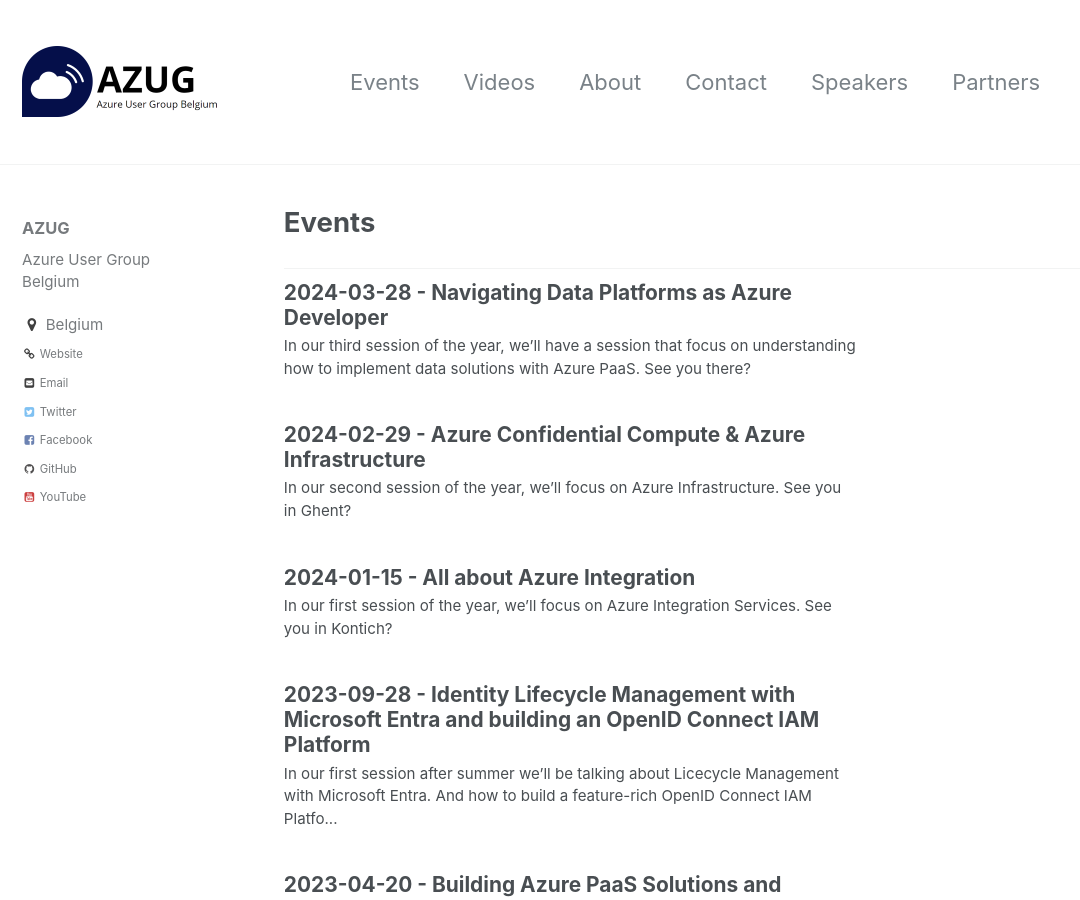
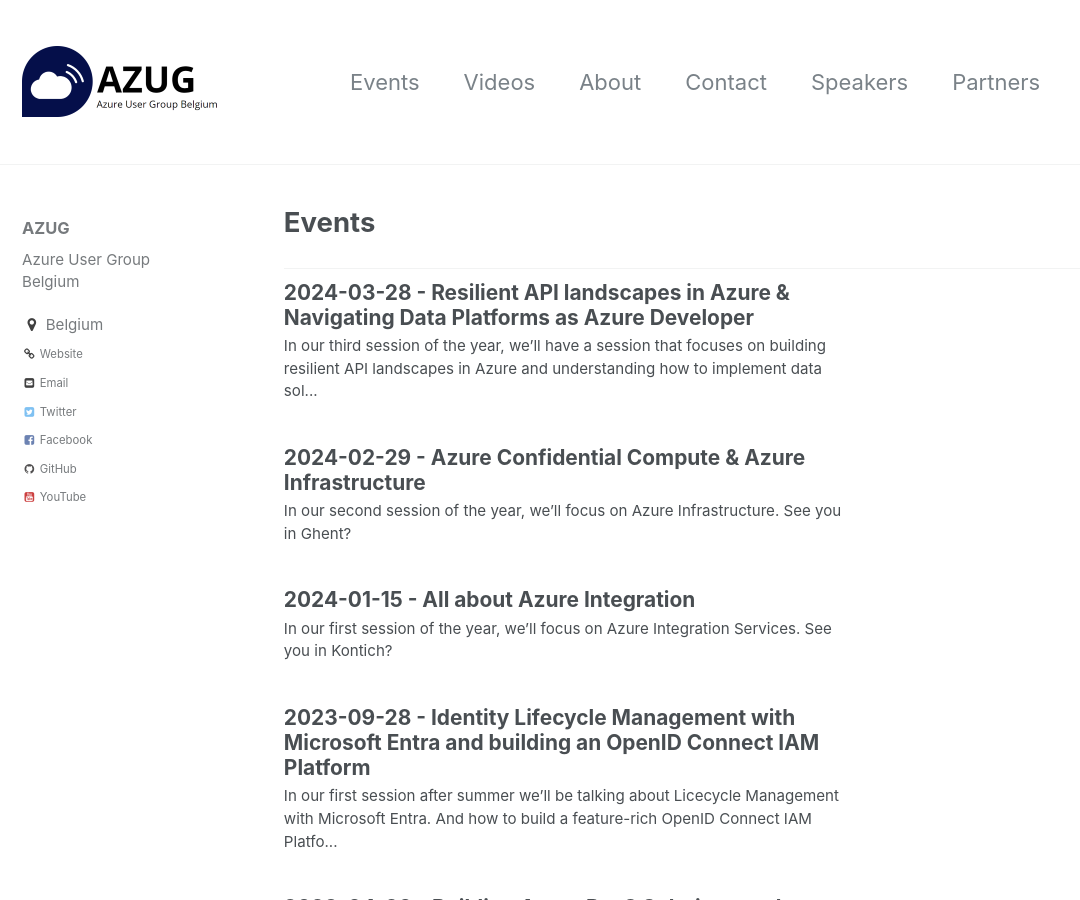
Before and after one commit to AzugBe/azugbe.github.io, a Jekyll site: the page built from _pages/events.html, in a window 1280 px wide and 900 px high. Shown: the whole window, without its empty margins (0-1080 px from the left). Built offline with Jekyll 4.4.1, drawn with Linux system fonts in a browser that asks for light colours; comment, search, counter and statistics services are not loaded.

Commit message:
feat: Building a resilient API landscape with Azure API Management

```diff
--- a/_posts/events/2024-03-28---azure-developer-data.md
+++ b/_posts/events/2024-03-28---azure-developer-data.md
@@ -1,6 +1,6 @@
 ---
 layout: single
-title: "2024-03-28 - Navigating Data Platforms as Azure Developer"
+title: "2024-03-28 - Resilient API landscapes in Azure & Navigating Data Platforms as Azure Developer"
 date: 2024-03-28 18:00:00 +0000
 comments: true
 published: true
@@ -9,9 +9,20 @@ tags: ["Events"]
 author: ["Glenn Colpaert"]
 ---
 
-In our third session of the year, we'll have a session that focus on understanding how to implement data solutions with Azure PaaS. See you there?
+In our third session of the year, we'll have a session that focuses on building resilient API landscapes in Azure and understanding how to implement data solutions with Azure PaaS. See you there?
 
 ## Agenda
+
+### Building a resilient API landscape with Azure API Management
+
+<img src="/assets/media/speakers/tom-kerkhove.jpg" alt="Tom Kerkhove" align="right" height="100" width="100" style="margin-right: 20px;">
+In the digital age that we live in, we highly depend on cloud services being available that we build upon. However, failure is inevitable and will happen - The question is, will you notice it?
+
+When building platforms it is crucial to ensure that you will seamlessly handle failure and by being resilient to them. Come learn how Azure API Management helps you mitigate and recover from failures by using built-in load balancing and circuit-breaking capabilities.
+
+You will also learn how you can route traffic based on your needs and simulate outages in your API platform to verify your resiliency.
+
+**Speaker: Tom Kerkhove** Senior Software Engineer at Microsoft.
 
 ### Help! As an Azure developer, I'm afraid of drowning in that big lake of data stuff
 
@@ -25,7 +36,6 @@ This session will be packed with information that I wish I had when starting my
 By the end of this session, you will be able to engage in meaningful discussions with other data professionals without feeling like an imposter.
 
 So expand your horizons, boost your knowledge, and let this session be your first step towards a data mesh nirvana!
-
 
 **Speaker: Ruben Delange** Azure Architect at Zure.
 
```
